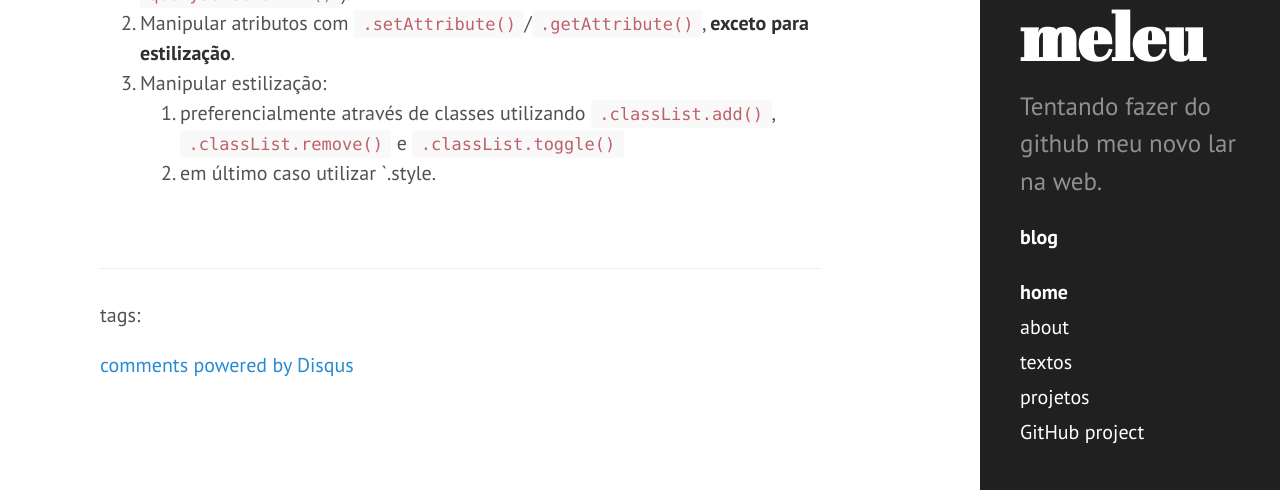
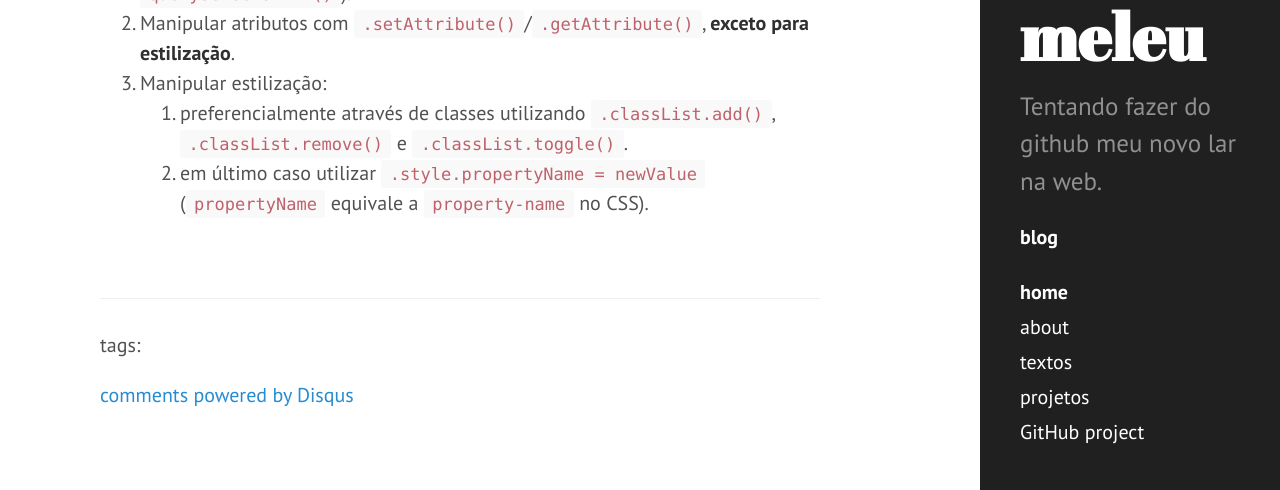
Before and after one commit to meleu/meleu.github.io, a Jekyll site: the page built from _posts/2020-04-19-dom-manipulation.md, in a window 1280 px wide and 900 px high, scrolled down 2728 px, cut to the strip 410-900 px from the top of the window. Built offline with Jekyll 4.4.1, drawn with Linux system fonts in a browser that asks for light colours; comment, search, counter and statistics services are not loaded.

Commit message:
_posts/2020-04-19-dom-manipulation.md updated from https://stackedit.io/

```diff
--- a/_posts/2020-04-19-dom-manipulation.md
+++ b/_posts/2020-04-19-dom-manipulation.md
@@ -122,9 +122,11 @@ link.classList.toggle('done');
 1. Acessar os elementos com `document.querySelector()` (ou `querySelectorAll()`).
 2. Manipular atributos com `.setAttribute()`/`.getAttribute()`, **exceto para estilização**.
 3. Manipular estilização:
-    1. preferencialmente através de classes utilizando `.classList.add()`, `.classList.remove()` e `.classList.toggle()`
-    2. em último caso utilizar `.style.
+    1. preferencialmente através de classes utilizando `.classList.add()`, `.classList.remove()` e `.classList.toggle()`.
+    2. em último caso utilizar `.style.propertyName = newValue` (`propertyName` equivale a `property-name` no CSS).
+
+
 <!--stackedit_data:
-eyJoaXN0b3J5IjpbMTE2ODY0MDgyNiwtODQ1MzYxMDI0LC0xND
-U5MzcyNjMxLC05NDA5NDcyNDFdfQ==
+eyJoaXN0b3J5IjpbLTE1MTQzMDA4NTksLTg0NTM2MTAyNCwtMT
+Q1OTM3MjYzMSwtOTQwOTQ3MjQxXX0=
 -->
```
